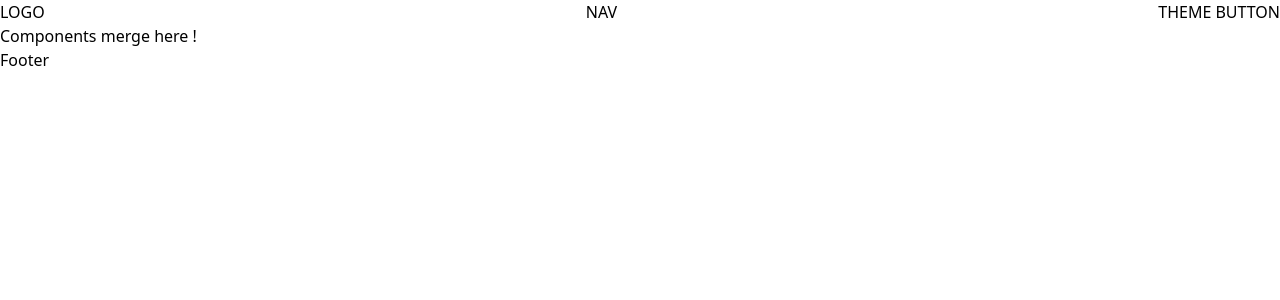
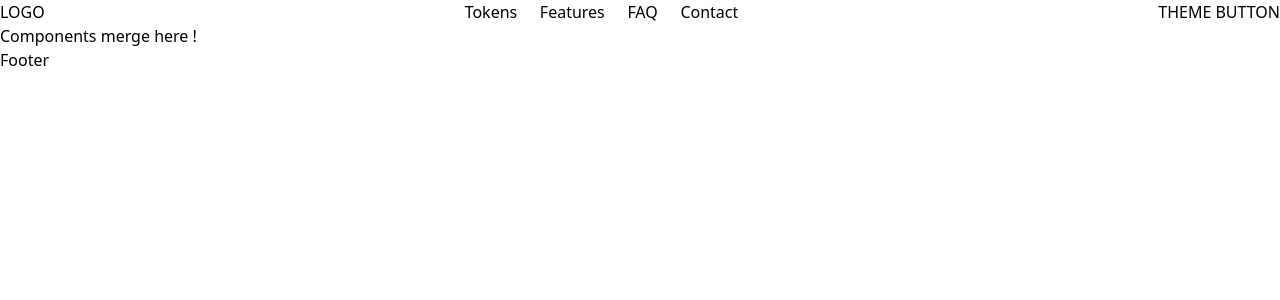
Before and after one commit to MohammadPolaei/cryptotracker, a Next.js app: page / in a window 1280 px wide. Shown: the top 300 px of the page. Built offline with nearby package versions, Linux system fonts and the light colour scheme.

Commit message:
feat : navbar items added

```diff
--- a/src/layout/header/header.tsx
+++ b/src/layout/header/header.tsx
@@ -1,8 +1,23 @@
+import Link from "next/link";
+
+const navBarList = [
+	{ title: "Tokens", href: "/" },
+	{ title: "Features", href: "/" },
+	{ title: "FAQ", href: "/" },
+	{ title: "Contact", href: "/" },
+];
+
 export default function Header() {
 	return (
 		<div className="w-full flex justify-between items-center">
 			<div>LOGO</div>
-			<div>NAV</div>
+			<nav className="flex justify-between items-center w-[273.68px] h-5">
+				{navBarList.map((navItem) => (
+					<Link href={navItem.href} key={navItem.title}>
+						{navItem.title}
+					</Link>
+				))}
+			</nav>
 			<div>THEME BUTTON</div>
 		</div>
 	);
```
